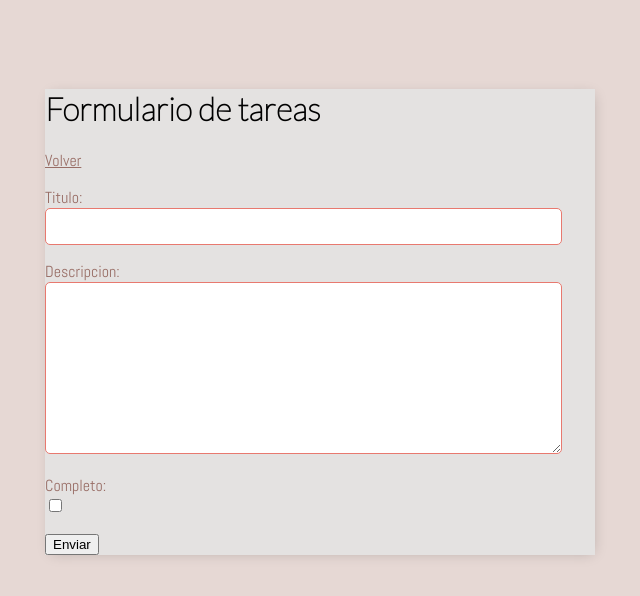
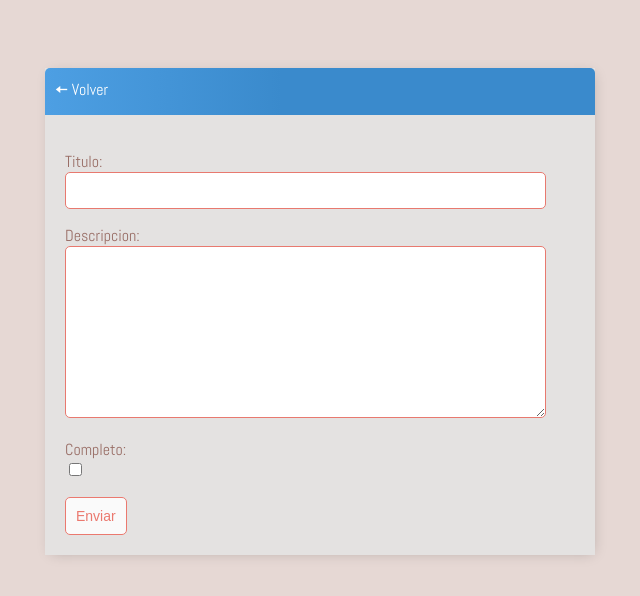
Before and after one commit to Alexnoter/blog-de-mandados-DJANGO, a Django app: page /crear-tarea/ in a window 1280 px wide. Shown: the top 596 px of the page, without its empty margins (320-960 px from the left). Run offline with Django 4.2, Linux system fonts and the light colour scheme; a user stored in the database is signed in.

Commit message:
terminamos de configurar las ultimas paginas de html con los estilos correspondientes

```diff
--- a/src/proyecto/base/templates/base/principal.html
+++ b/src/proyecto/base/templates/base/principal.html
@@ -126,7 +126,7 @@
             display: block;
         }
 
-        .button {
+        .boton {
 
             border: 1px solid #EB796F;
             background-color: #FAFAFA;
@@ -136,6 +136,10 @@
             border-radius: 5px;
             cursor: pointer;
             text-decoration: none;
+        }
+
+        .cuerpo-tarjeta {
+            padding: 20px;
         }
 
     </style>
--- a/src/proyecto/base/templates/base/tarea_form.html
+++ b/src/proyecto/base/templates/base/tarea_form.html
@@ -1,18 +1,21 @@
 {% extends 'base/principal.html' %}
-
 
 {% block content %}
 
 
-<h1>Formulario de tareas</h1>
+<div class="barra-superior">
+    <a href="{% url 'tareas' %}">&#x1F824; Volver</a>
+</div>
 
-<a href="{% url 'tareas' %}">Volver</a>
+<div class="cuerpo-tarjeta">
+    <form method="POST" action="">
+        {% csrf_token %}
+        {{form.as_p}}
+        <input class="boton" type="submit" value="Enviar">
+    </form>
+</div>
 
-<form method="POST" action="">
-    {% csrf_token %}
-    {{form.as_p}}
-    <input type="submit" value="Enviar">
-</form>
+
 
 
 {% endblock content %}
```
Also changed, not shown: src/proyecto/base/templates/base/login.html (+9 -1 lines), src/proyecto/base/templates/base/registro.html (+24 -7 lines), src/proyecto/base/templates/base/tarea_confirm_delete.html (+13 -7 lines), src/proyecto/db.sqlite3.
